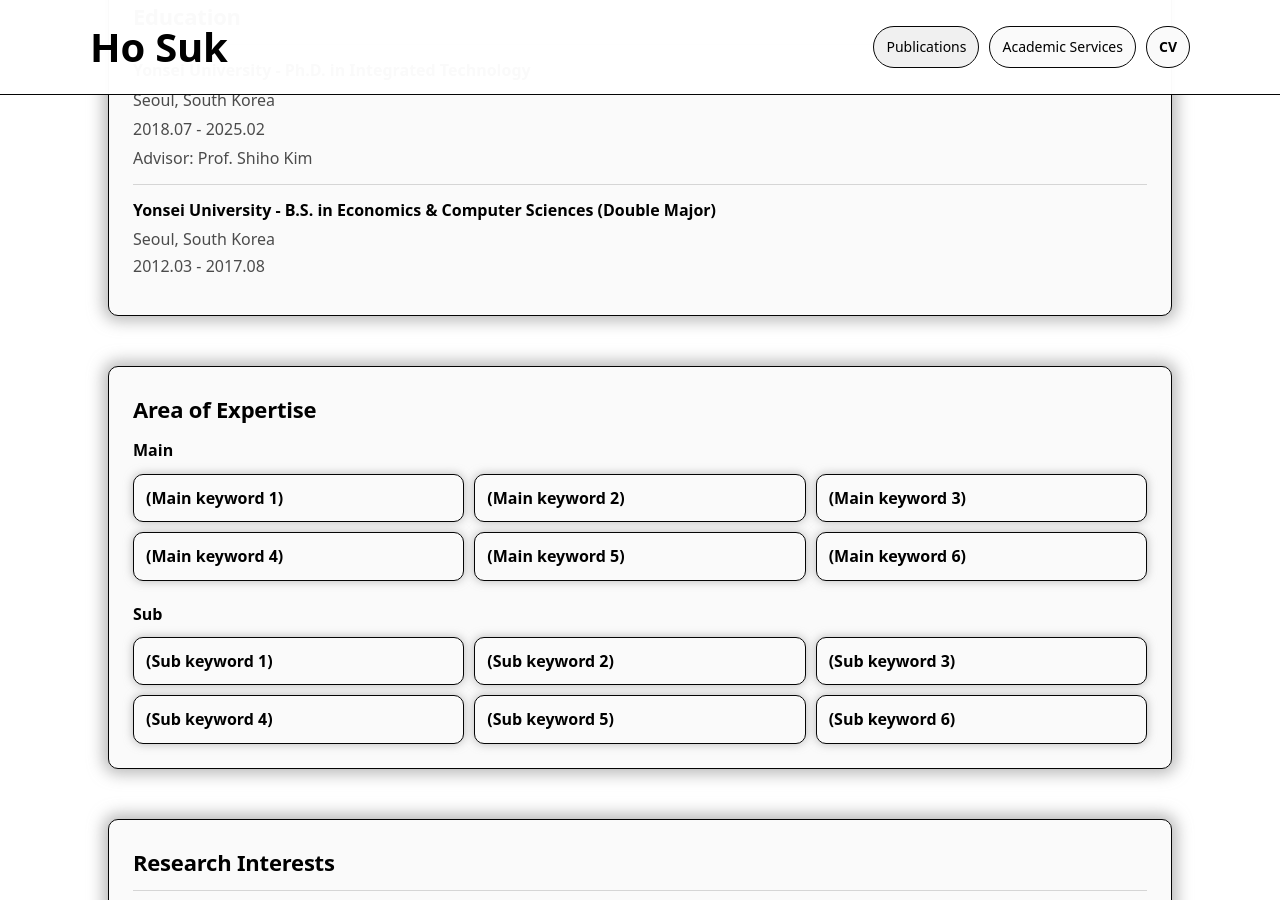
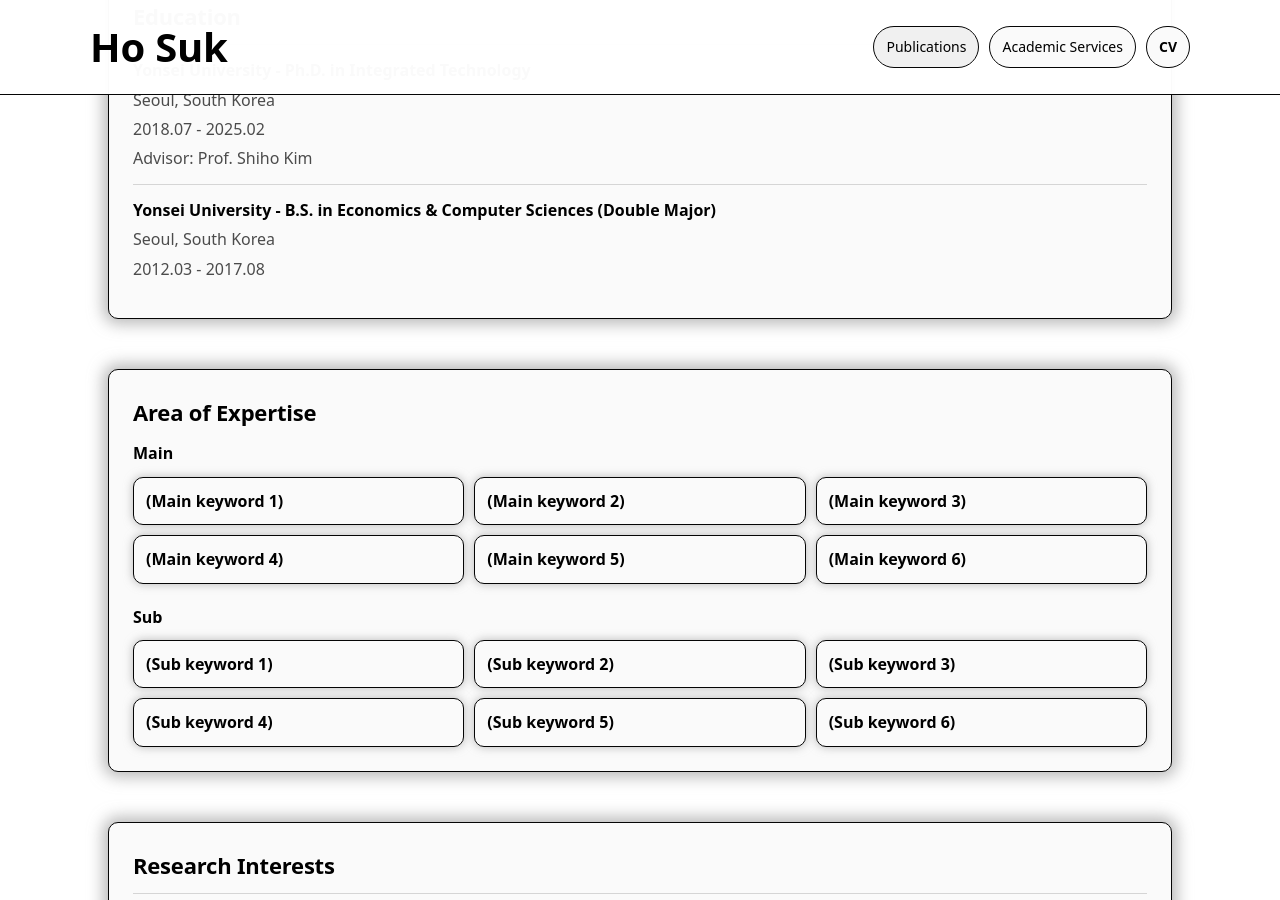
Before and after one commit to ho-suk-93/ho-suk-93.github.io, a Jekyll site: the page built from index.md, in a window 1280 px wide and 900 px high, scrolled down 546 px. Built offline with Jekyll 4.4.1, drawn with Linux system fonts in a browser that asks for light colours.

Commit message:
Update index.md

```diff
--- a/index.md
+++ b/index.md
@@ -39,8 +39,8 @@ description: "Ho Suk personal website"
     </div>
     <div class="list-item">
       <p class="item-title">Yonsei University - B.S. in Economics & Computer Sciences (Double Major)</p>
-      <p class="item-desc">Seoul, South Korea<br>
-                           2012.03 - 2017.08</p>
+      <p class="item-desc">Seoul, South Korea</p>
+      <p class="item-desc">2012.03 - 2017.08</p>
     </div>
   </div>
 </section>
```
